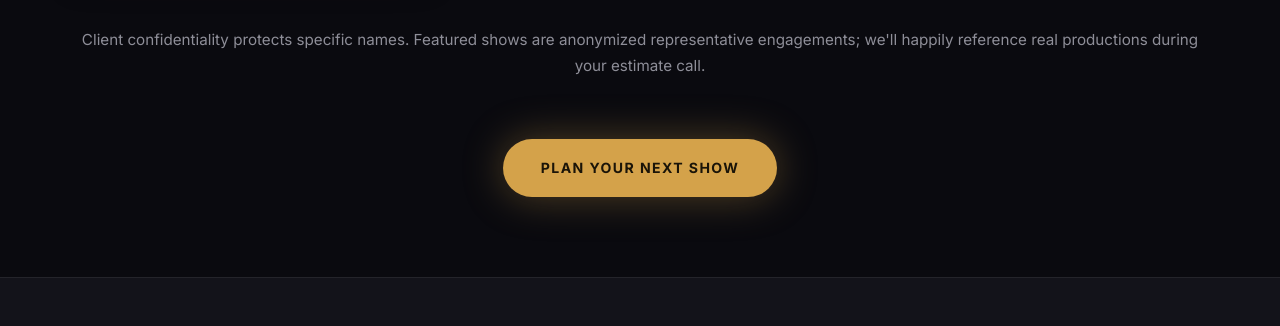
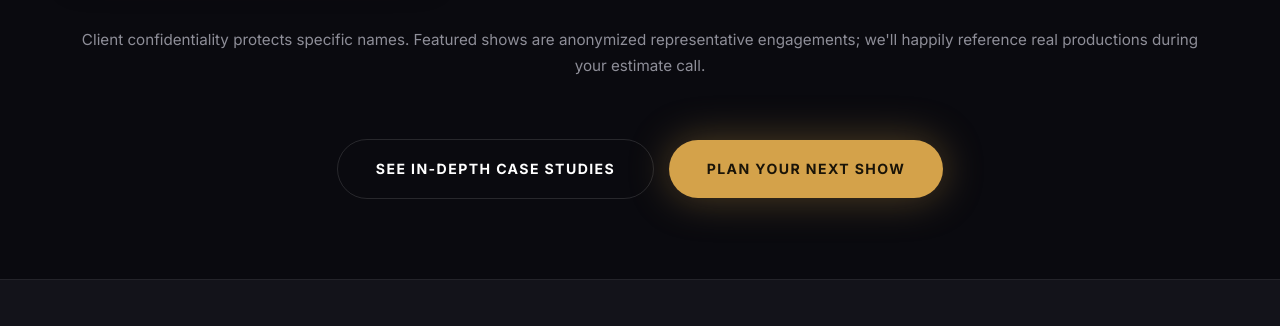
Before and after one commit to Sinister-Systems-LLC/showmasters-site, a website: page shows.html in a window 1280 px wide. Shown: the part 2820-3146 px from the top of the page. Drawn offline with Linux system fonts and the light colour scheme.

Commit message:
Add 'See In-Depth Case Studies' CTA next to 'Plan Your Next Show' on shows.html
The shows.html portfolio cards are display-only by design (16
representative shows, no detail-page-per-card). case-studies.html has
the 3 in-depth writeups but wasn't linked from shows.html. Now a
ghost-button CTA next to the primary 'Plan Your Next Show' routes
curious visitors to the case studies before they bounce.

Author: RKOJ-ELENO :: 2026-05-24

```diff
--- a/shows.html
+++ b/shows.html
@@ -231,6 +231,7 @@
       </p>
 
       <div class="text-center mt-60">
+        <a href="case-studies.html" class="btn btn-ghost btn-large" style="margin-right:10px;">See In-Depth Case Studies</a>
         <a href="contact.html#estimate" class="btn btn-primary btn-large">Plan Your Next Show</a>
       </div>
     </div>
```
